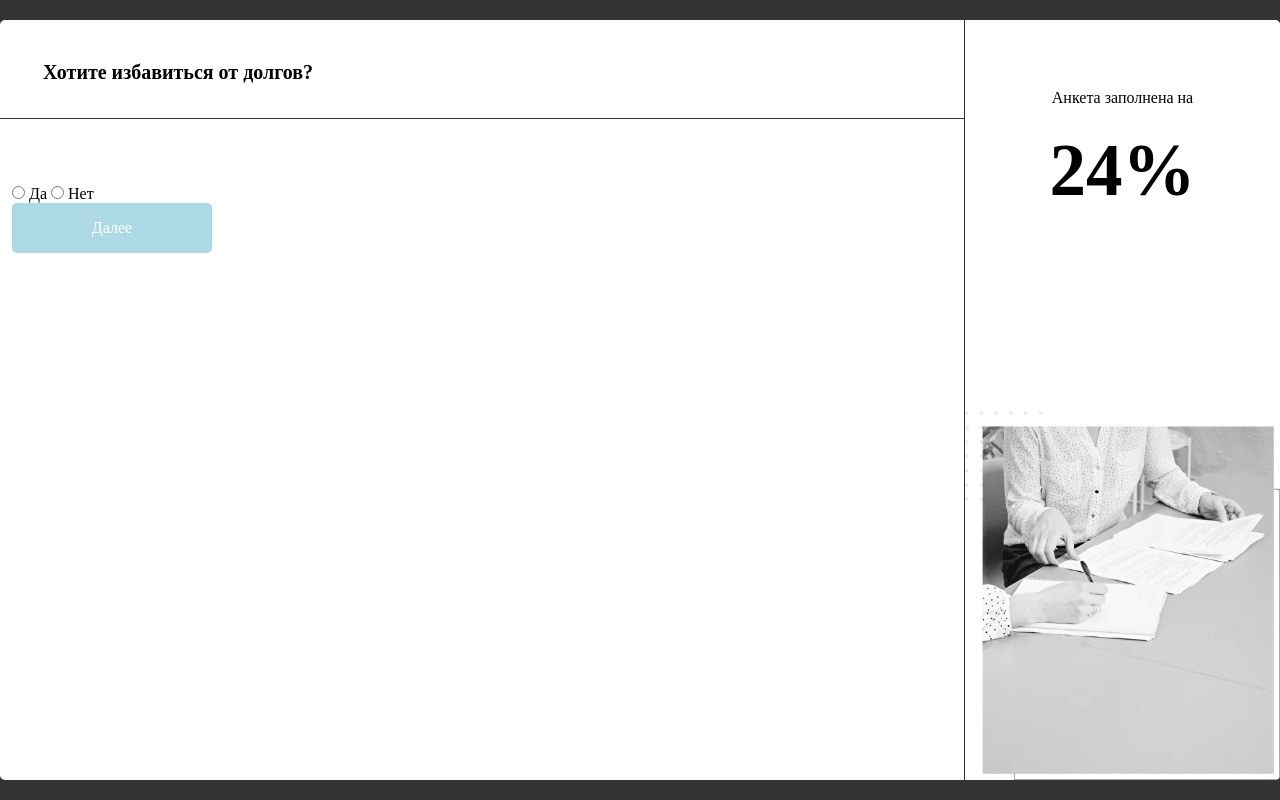
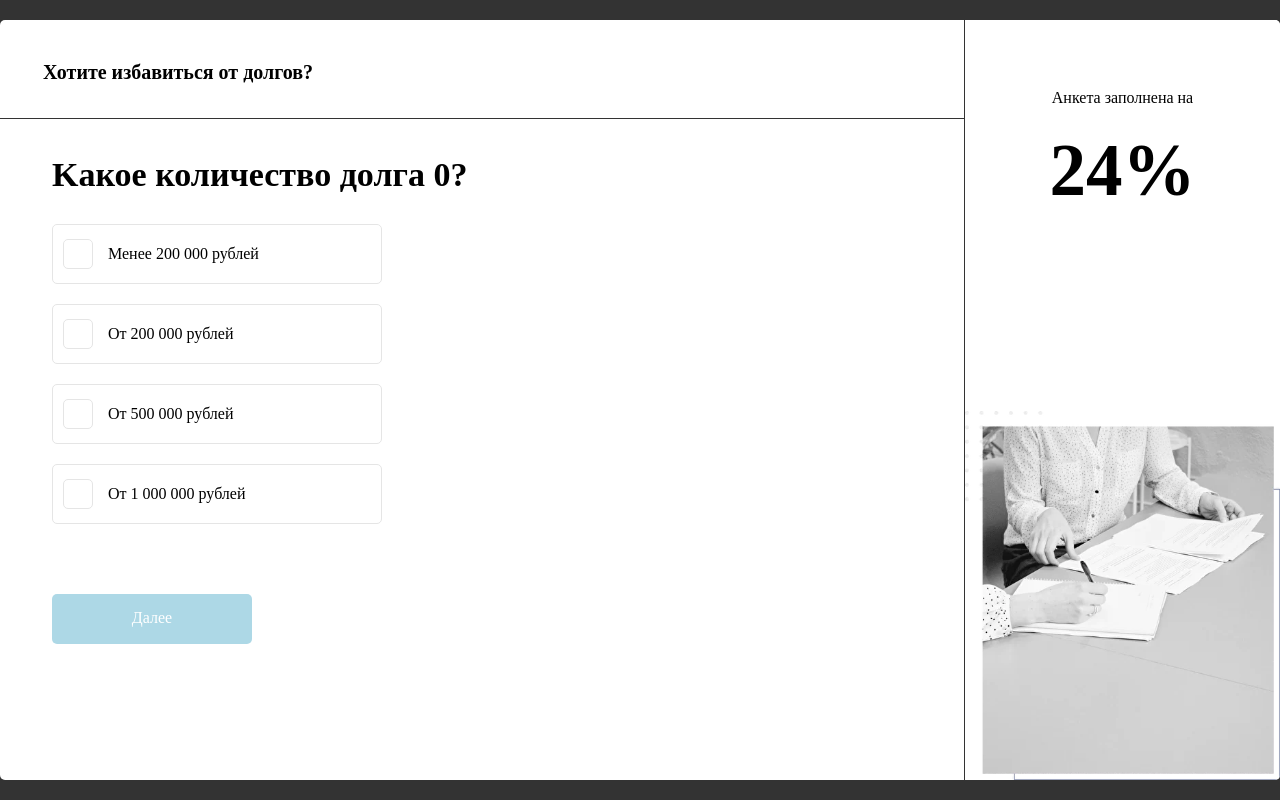
Before and after one commit to xezon88/quiz, a plain HTML site: page index.html in a window 1280 px wide. Both pictures are taken after a click on the button "Пройти тест". Drawn offline with nearby package versions, Linux system fonts and the light colour scheme.

Commit message:
кнопка далее

```diff
--- a/index.html
+++ b/index.html
@@ -27,19 +27,30 @@
             </div>
             <div class="quiz-body">
                 <form action="#" method="post" class="form quiz-body__form">
-                    <fieldset class="form_fieldset" style="display: block">
-                        <div class="form__title"></div>
-                        <div class="form__wrap">
-                            <input type="radio" name="label-choise-yes-first" value="Да">
-                            <label for="label-choise-yes-first">
-                               Да
-                            </label>
-                            <input type="radio" name="label-choise-no-first" value="Нет">
-                            <label for="label-choise-no-first">
-                               Нет
-                            </label>
+                    <fieldset class="form_fieldset" style="display: none">
+                        <div class="form__title">
+                            Kакое количество долга 0?
+                        </div>
+                        <div class="form__column">
+                            <div class="form__group active-checkbox">
+                                <input type="checkbox" name="user_check_1" id="check_1" class="form__input" value="Менее 200 000р">
+                                <label for="check_1" class="form__label-checkbox">Менее 200 000 рублей</label>
+                            </div>
+                            <div class="form__group">
+                                <input type="checkbox" name="user_check_2" id="check_2" class="form__input" value="от 200 000р">
+                                <label for="check_2" class="form__label-checkbox">От 200 000 рублей</label>
+                            </div>
+                            <div class="form__group">
+                                <input type="checkbox" name="user_check_3" id="check_3" class="form__input" value="от 500 000р">
+                                <label for="check_3" class="form__label-checkbox">От 500 000 рублей</label>
+                            </div>
+                            <div class="form__group">
+                                <input type="checkbox" name="user_check_4" id="check_4" class="form__input" value="От 1 000 000р">
+                                <label for="check_4" class="form__label-checkbox">От 1 000 000 рублей</label>
+                            </div>
                         </div>
                         <div class="form-button form-button__indent">
+
                             <button class="form-button_btn-next button--primary">Далее</button>
                         </div>
                     </fieldset>
--- a/js/main.js
+++ b/js/main.js
@@ -10,14 +10,17 @@ document.addEventListener("DOMContentLoaded", function() {
     const btnsNext = form.querySelectorAll(".form-button_btn-next");
     const btnsPrev = form.querySelectorAll(".form-button_btn-prev");
 
-    btnsNext.forEach((btn, btnIndex) => {
+
+    btnsNext.forEach((btn, i) => {
         btn.addEventListener('click', (event) => {
             event.preventDefault();
 
 
-            formItems[btnIndex].style.display = "none";
-            formItems[btnIndex + 1].style.display = "block";
+            formItems[i + 1].style.display = "none";
+            formItems[i].style.display = "block"
         });
+
+        btn.disabled = true;
     });
 
     btnsPrev.forEach((btn, btnIndex) => {
@@ -39,6 +42,13 @@ document.addEventListener("DOMContentLoaded", function() {
 
         formItem.addEventListener('change', (event) => {
             const target = event.target;
+            const inputsCheck = formItem.querySelectorAll("input:checked");
+
+            if (inputsCheck.length > 0) {
+                btnsNext[formItemIndex].disabled = false;
+            } else {
+                btnsNext[formItemIndex].disabled = true;
+            }
 
 
             if (target.classList.contains("form__input")) {
@@ -48,8 +58,8 @@ document.addEventListener("DOMContentLoaded", function() {
                     if (input === target) {
                         input.parentNode.classList.toggle("active-checkbox");
                     } else {
-                        input.parentNode.classList.remove("active-checkbox");
-                        input.checked = false;
+
+
                     }
                 });
             } else {
```
